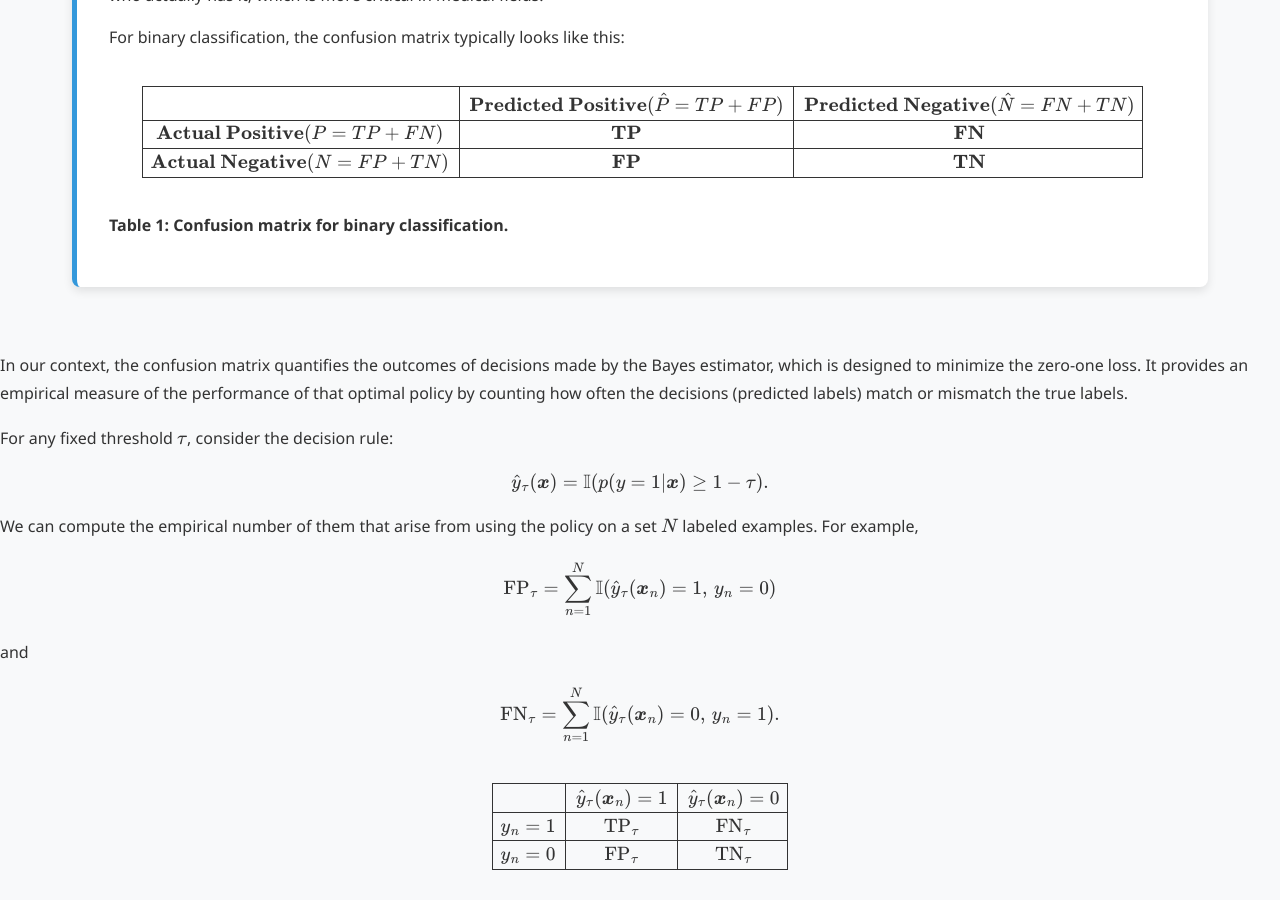
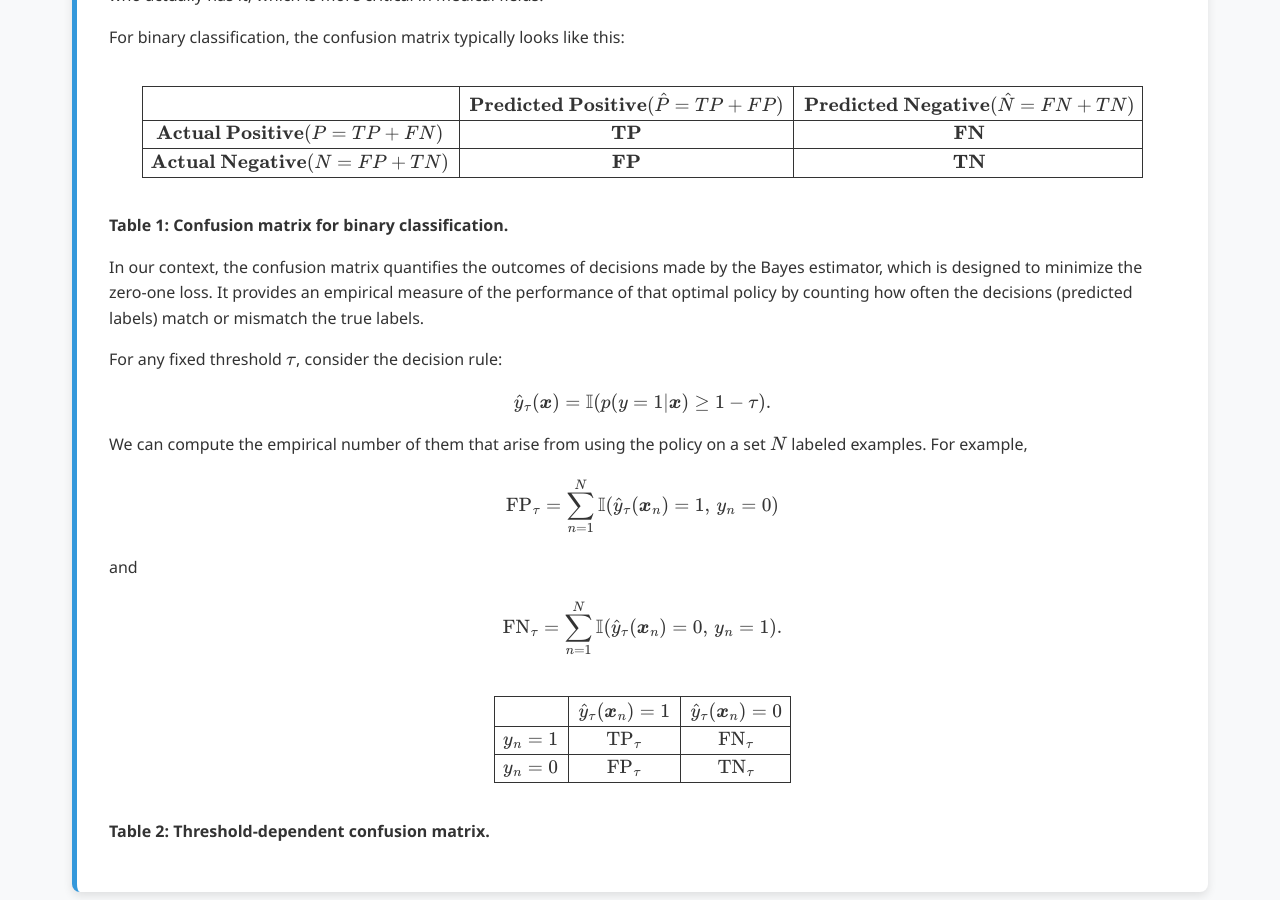
Before and after one commit to Yusukey01/yusukey01.github.io, a Jekyll site: the page built from Mathematics/Probability/decision_theory.html, in a window 1280 px wide and 900 px high, scrolled down 3797 px. Built offline with Jekyll 4.4.1, drawn with Linux system fonts in a browser that asks for light colours.

Commit message:
fix tables

```diff
--- a/Mathematics/Probability/decision_theory.html
+++ b/Mathematics/Probability/decision_theory.html
@@ -178,7 +178,6 @@ uses_python: false
                     \]
                 </div>
                 <p style="margin-top: 5px;"><strong>Table 1: Confusion matrix for binary classification.</strong></p>
-                </div>
 
                 <p>In our context, the confusion matrix quantifies the outcomes of decisions made by the Bayes estimator, which is designed to
                 minimize the zero-one loss. It provides an empirical measure of the performance of that optimal policy by counting how often
@@ -212,7 +211,6 @@ uses_python: false
                     \]
                 </div>
                     <p style="margin-top: 5px;"><strong>Table 2: Threshold-dependent confusion matrix.</strong></p>
-                </div>
             </section>
 
             <section id="ROC" class="section-content">
@@ -235,7 +233,6 @@ uses_python: false
                     \]
                     </div>
                     <p style="margin-top: 5px;"><strong>Table 3: Confusion matrix for a binary classification problem normalized per row.</strong></p>
-                </div>
 
                 <ul style="padding-left: 40px;">
                     <li><strong>True positive rate (TPR)</strong> (or <strong>Sensitivity</strong> / <strong>Recall</strong>): \[
@@ -297,7 +294,7 @@ uses_python: false
                 (The sum of the entries in each column is 1.) The column-normalized confusion matrix is useful when the precision
                 is crucial (e.g., medical diagnosis, fraud detection).</p>
 
-                <div style="text-align: center;">
+                    <div class="math-table-container">
                     \[
                     \begin{array}{|c|c|c|}
                         \hline
@@ -309,8 +306,8 @@ uses_python: false
                         \hline
                     \end{array}
                     \]
+                    </div>
                     <p style="margin-top: 5px;"><strong>Table 4: Confusion matrix for a binary classification problem normalized per colummn.</strong></p>
-                </div>
 
                 <ul style="padding-left: 40px;">
                     <li><strong>Positive predictive value (PPV)</strong> (or <strong>Precision</strong>):\[
```
